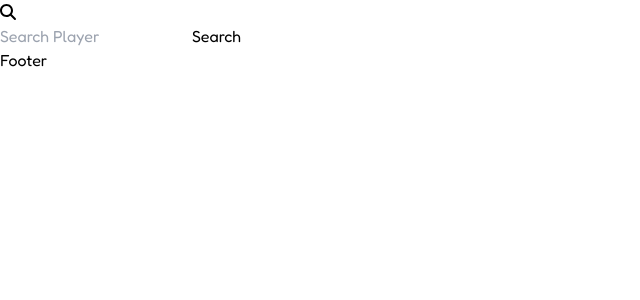
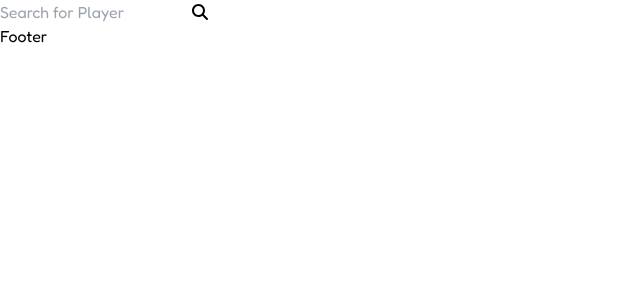
Before and after one commit to trenthendricks2/LA_logs, a React (Vite) app: page / in a window 1280 px wide. Shown: the top 300 px of the page, without its empty margins (0-640 px from the left). Built offline with nearby package versions, Linux system fonts and the light colour scheme.

Commit message:
Fixed Search Bar stuff

```diff
--- a/src/App.jsx
+++ b/src/App.jsx
@@ -7,7 +7,7 @@ function App() {
   const [playersearch, setPlayersearch] = useState()
 
   function searchPlayer (playerName) {
-    console.log(playerName)
+
     setPlayersearch(playerName)
   }
 
--- a/src/components/Header.jsx
+++ b/src/components/Header.jsx
@@ -1,6 +1,6 @@
 import React from 'react'
 import { FontAwesomeIcon } from '@fortawesome/react-fontawesome'
-import { faMagnifyingGlass } from '@fortawesome/free-solid-svg-icons'
+import { faMagnifyingGlass, faChartColumn } from '@fortawesome/free-solid-svg-icons'
 import { useState, useId } from 'react'
 
 export default function Header(props) {
@@ -8,22 +8,39 @@ export default function Header(props) {
   const id = useId();
   const [input, setInput] = useState("");
 
-  const handleSubmit = (e) => {
+  const handleInput = (e) => {
+    setInput(e.target.value)
+  }
+
+  const submitSearchPlayer = (e) => {
+    e.preventDefault()
     searchPlayer(input)
   }
 
+  return (
+    <div className='py-3 px-2 sticky top-0 bg-slate-900 sticky'>
 
-  return (
-    <div className='py-3 px-2 sticky top-0 bg-slate-1000 sticky'>
+      {/* Search Bar */}
       <div className="relative">
-        <div className="absolute inset-y-0 start-0 flex items-center ps-3 pointer-events-none">
-        <FontAwesomeIcon icon={faMagnifyingGlass} />
-        </div>
-        <form onSubmit={handleSubmit}>
-          <input value={input} onInput={e => setInput(e.target.value)} type="search" id={id} className="block w-full p-4 ps-10 text-sm text-gray-900 border border-gray-300 rounded-lg bg-gray-50 focus:ring-blue-500 focus:border-blue-500 dark:bg-gray-700 dark:border-gray-600 dark:placeholder-gray-400 dark:text-white dark:focus:ring-blue-500 dark:focus:border-blue-500" placeholder="Search Player" />
-          <button type="submit" className="text-white absolute end-2.5 bottom-2.5 bg-blue-700 hover:bg-blue-800 focus:ring-4 focus:outline-none focus:ring-blue-300 font-medium rounded-lg text-sm px-4 py-2 dark:bg-blue-600 dark:hover:bg-blue-700 dark:focus:ring-blue-800" >Search</button>
+        <form onSubmit={submitSearchPlayer} className='max-w-md '>
+          <div className='relative'>
+            <input  value={input}
+                    onInput={handleInput}
+                    placeholder="Search for Player"
+                    type="search"
+                    id={id}
+                    className="block w-full p-2 text-sm text-gray-900 border border-gray-300 rounded-lg bg-gray-50 focus:ring-blue-500 focus:border-blue-500 dark:bg-gray-700 dark:border-gray-600 dark:placeholder-gray-400 dark:text-white dark:focus:ring-blue-500 dark:focus:border-blue-500"
+              />
+            <button type="submit"
+                    className="text-white absolute end-2 bottom-1.5 bg-blue-700 hover:bg-blue-800 focus:ring-4 focus:outline-none focus:ring-blue-300 font-medium rounded-lg text-sm px-2 py-1 dark:bg-blue-600 dark:hover:bg-blue-700 dark:focus:ring-blue-800" >
+                        <FontAwesomeIcon icon={faMagnifyingGlass} />
+            </button>
+          </div>
         </form>
-    </div>
+      </div>
+
+          {/* Drop down menus */}
+
     </div>
   )
 }
```
